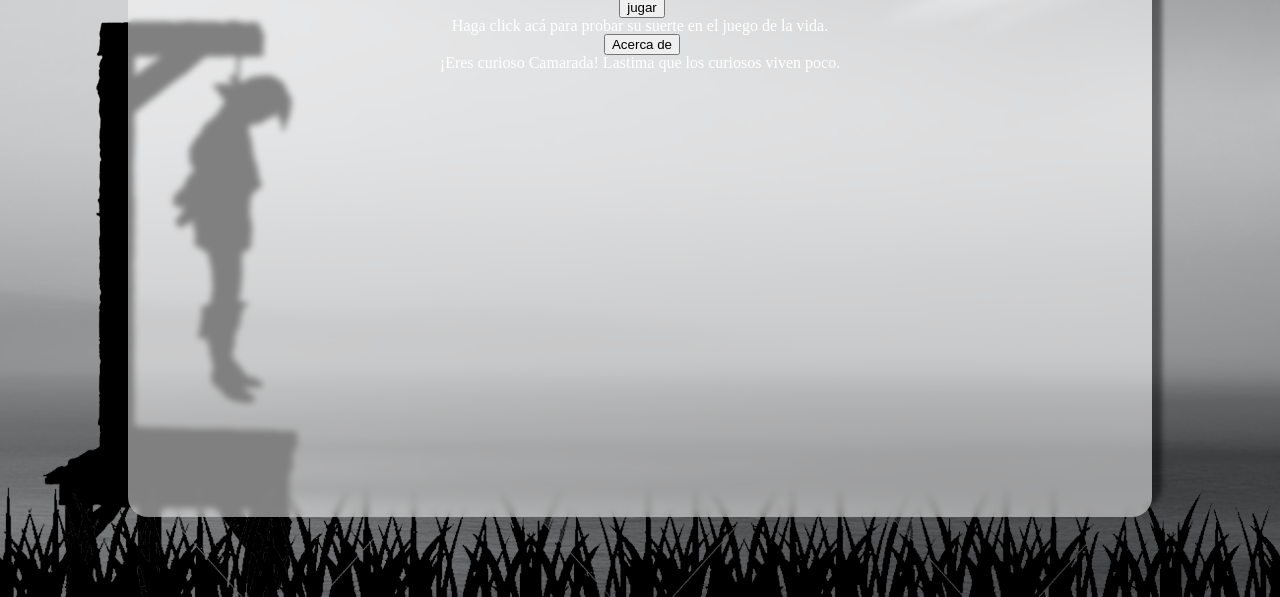
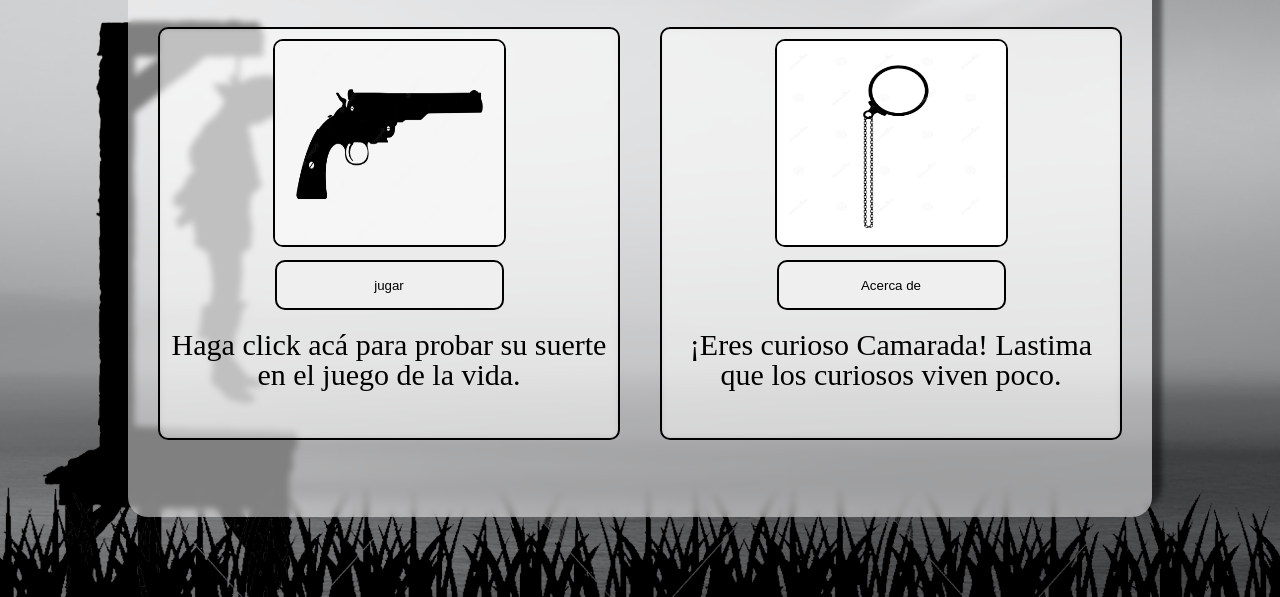
Before and after one commit to Saiperex/El-Ahorcado, a plain HTML site: page index.html in a window 1280 px wide. Shown: the part 203-800 px from the top of the page. Drawn offline with Linux system fonts and the light colour scheme.

Commit message:
Finalizando div inicio

```diff
--- a/index.html
+++ b/index.html
@@ -18,12 +18,12 @@
         <h1>El ahorcado</h1>
         <div class="jugar-acercade">
             <div class="jugar">
-                <img src="imagenesf/revolver.jpg" alt="">
+                <img src="imagenes/revolver.jpg" alt="">
                 <button class="btn-jugar" id="btn-jugar">jugar</button>
                 <p>Haga click acá para probar su suerte en el juego de la vida.</p>
             </div>
             <div class="acercade">
-                <img src="imagenesf/monoculo.jpg" alt="">
+                <img src="imagenes/monoculo.jpg" alt="">
                 <button class="btn-acercade" id="btn-acercade">Acerca de</button>
                 <p>¡Eres curioso Camarada! Lastima que los curiosos viven poco.</p>
             </div>
--- a/style-index.css
+++ b/style-index.css
@@ -22,3 +22,42 @@ body
     padding: 20px 0;
     text-shadow: 0 0 5px red, 0 0 10px red, 0 0 20px red;
 }
+.jugar-acercade
+{
+    display: grid;
+    grid-template-columns: 50% 50%;
+    margin: 10px;
+    border-radius: 20px;
+}
+.jugar-acercade div
+{
+    color: black;
+    background-color: transparent;
+    margin: 20px;
+    border: solid 2px black;
+    border-radius: 10px;
+    backdrop-filter: blur(3px);
+}
+.jugar-acercade button
+{
+    width: 50%;
+    height: 50px;
+    border: solid 2px black;
+    border-radius: 10px;
+    margin: 10px;
+    text-align: center;
+    padding: 0;
+}
+.jugar-acercade p
+{
+    padding: 10px;
+    font-size: 30px;
+}
+.jugar-acercade img
+{
+    width: 50%;
+    height: 50%;
+    margin-top: 10px;
+    border: solid 2px black;
+    border-radius: 10px;
+}
```
